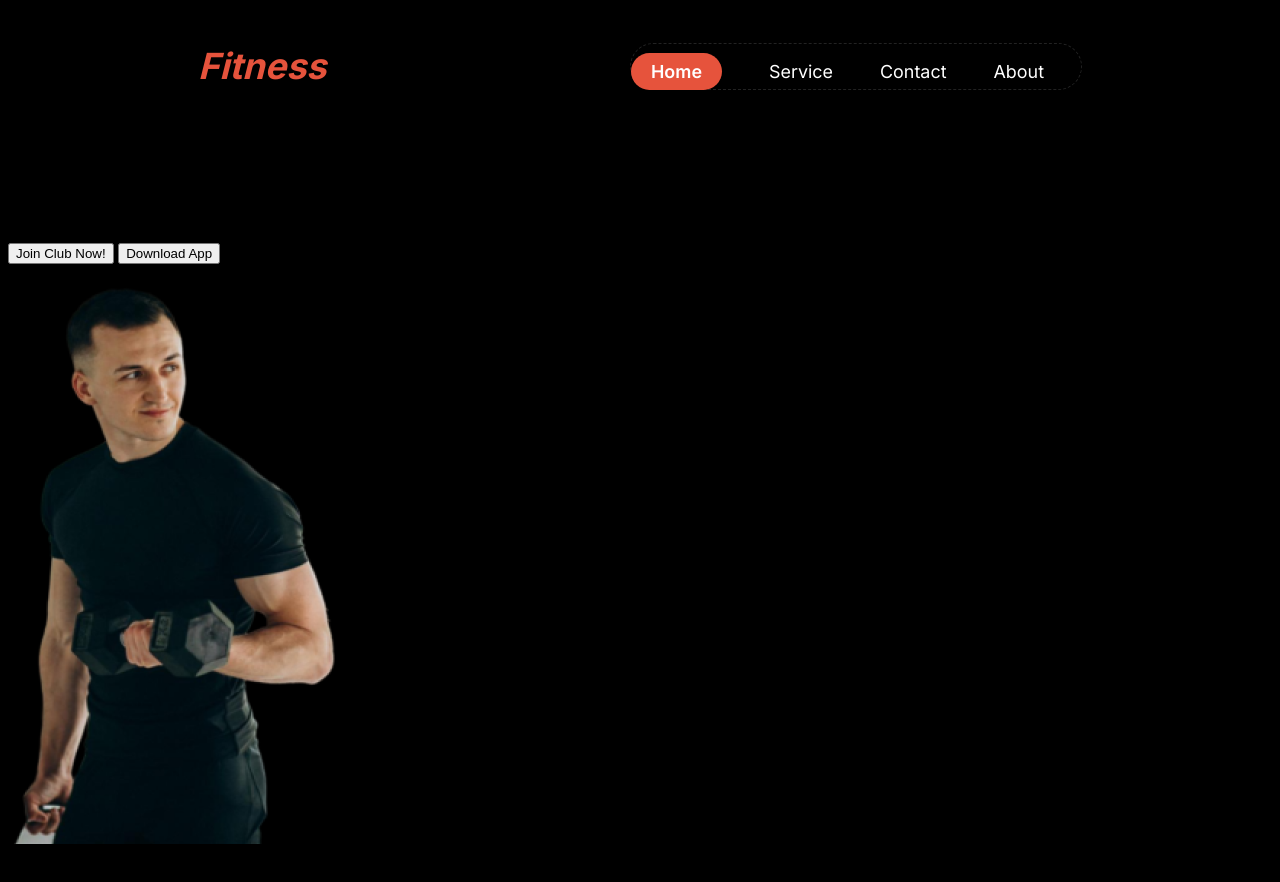
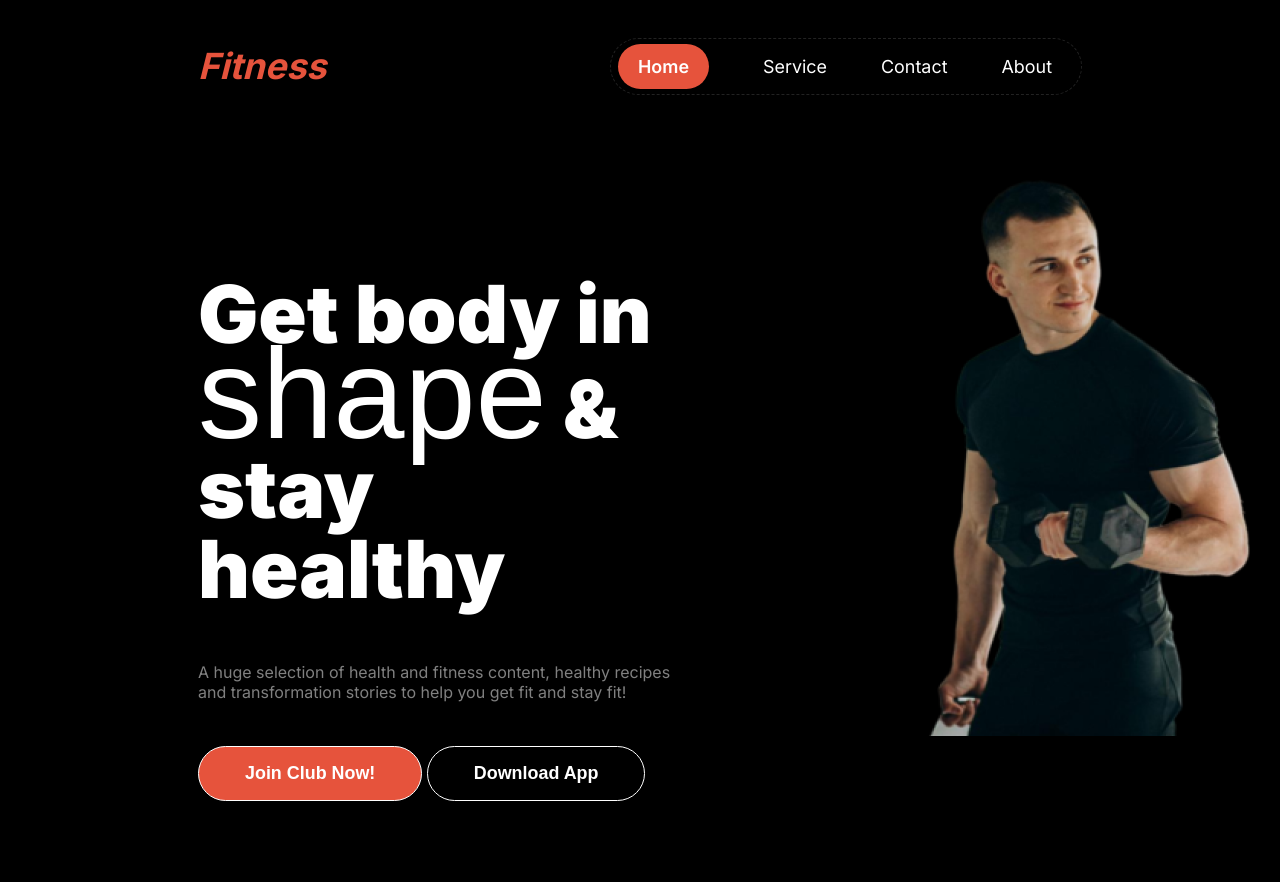
Before and after one commit to alauddinkochi/assignment-02, a plain HTML site: page index.html in a window 1280 px wide. Before the commit the page ends 856 px from the top, so only its background shows below. Drawn offline with Linux system fonts and the light colour scheme; a web font is replaced by a local one.

Commit message:
added banner

```diff
--- a/index.html
+++ b/index.html
@@ -24,8 +24,8 @@
 
         <div class="banner">
             <div class="banner-content">
-                <h1 class="banner-headline">Get body in <span id="shape">shape</span> & stay healthy</h1>
-                <p class="banner-description">A huge selection of health and fitness content, healthy recipes and
+                <h1 class="banner-headline">Get body in <br> <span class="shape miama-fonts">shape</span> & stay <br> healthy</h1>
+                <p class="banner-description">A huge selection of health and fitness content, healthy recipes <br> and
                     transformation stories to help you get fit and stay fit!</p>
                 <div>
                     <button class="btn-primary">Join Club Now!</button>
@@ -33,7 +33,7 @@
                 </div>
             </div>
 
-            <div>
+            <div class="banner-img-1">
                 <img src="images/Images 2.png" alt="">
             </div>
         </div>
--- a/style/style.css
+++ b/style/style.css
@@ -1,4 +1,5 @@
 @import url('https://fonts.googleapis.com/css2?family=Inter:wght@100..900&display=swap');
+@import url('https://fonts.cdnfonts.com/css/miama');
 
 .inter-fonts {
     font-family: "Inter", sans-serif;
@@ -9,7 +10,7 @@
         "slnt" 0;
 }
 
-.bg{
+.bg {
     background-color: black;
 }
 
@@ -30,43 +31,97 @@
     margin-left: 190px;
 }
 
-.nav{
+.nav {
     border: .1px dashed rgb(34, 34, 34);
     border-radius: 40px;
-    width: 450px;
-    height: 45px;
+    width: 470px;
+    height: 55px;
     margin-right: 190px;
-
-
 
 }
 
-.nav-links{
+.nav-links {
     display: flex;
-
     font-size: 1.12rem;
     padding: 0px;
+}
 
-
-
-
-}
-.nav-item{
+.nav-item {
     list-style: none;
     margin-right: 47px;
 
+}
+
+.nav-link {
+    text-decoration: none;
+    color: white;
+    margin-left: 7px;
 
 }
 
-.nav-link{
-    text-decoration: none;
-    color: white;
-
-
-}
-.nav-home{
+.nav-home {
     font-weight: 600;
     background-color: rgba(230, 83, 60, 1);
     border-radius: 46px;
-    padding: 8px 20px;
+    padding: 12px 20px;
 }
+
+/* banner styles */
+
+.banner {
+    display: flex;
+}
+
+.banner-content {
+    margin: 96px 0 76px 190px;
+}
+
+.banner-headline {
+    color: rgb(255, 255, 255);
+    font-size: 5rem;
+    font-weight: 900;
+    line-height: 100%;
+}
+
+.miama-fonts {
+    font-family: 'Miama', sans-serif;
+    font-weight: 400;
+    font-size: 8rem;
+
+}
+
+.banner-description {
+    color: rgba(255, 255, 255, 0.5);
+    font-weight: 400;
+    font-size: 1rem;
+    margin-top: 28px;
+}
+
+.btn-primary {
+    background-color: rgba(230, 83, 60, 1);
+    border: 1px solid rgb(255, 255, 255);
+    border-radius: 42px;
+    padding: 16px 46px;
+    font-size: 1.12rem;
+    color: rgba(255, 255, 255, 1);
+    font-weight: 600;
+    margin-top: 28px;
+}
+
+.btn-primary1 {
+    background-color: black;
+    border: 1px solid rgb(255, 255, 255);
+    border-radius: 42px;
+    padding: 16px 46px;
+    font-size: 1.12rem;
+    color: rgba(255, 255, 255, 1);
+    font-weight: 600;
+    margin-top: 28px;
+}
+
+.banner-img-1 {
+    margin: 32px 0 0 200px;
+    width: 350px;
+    height: 580px;
+
+}
```
